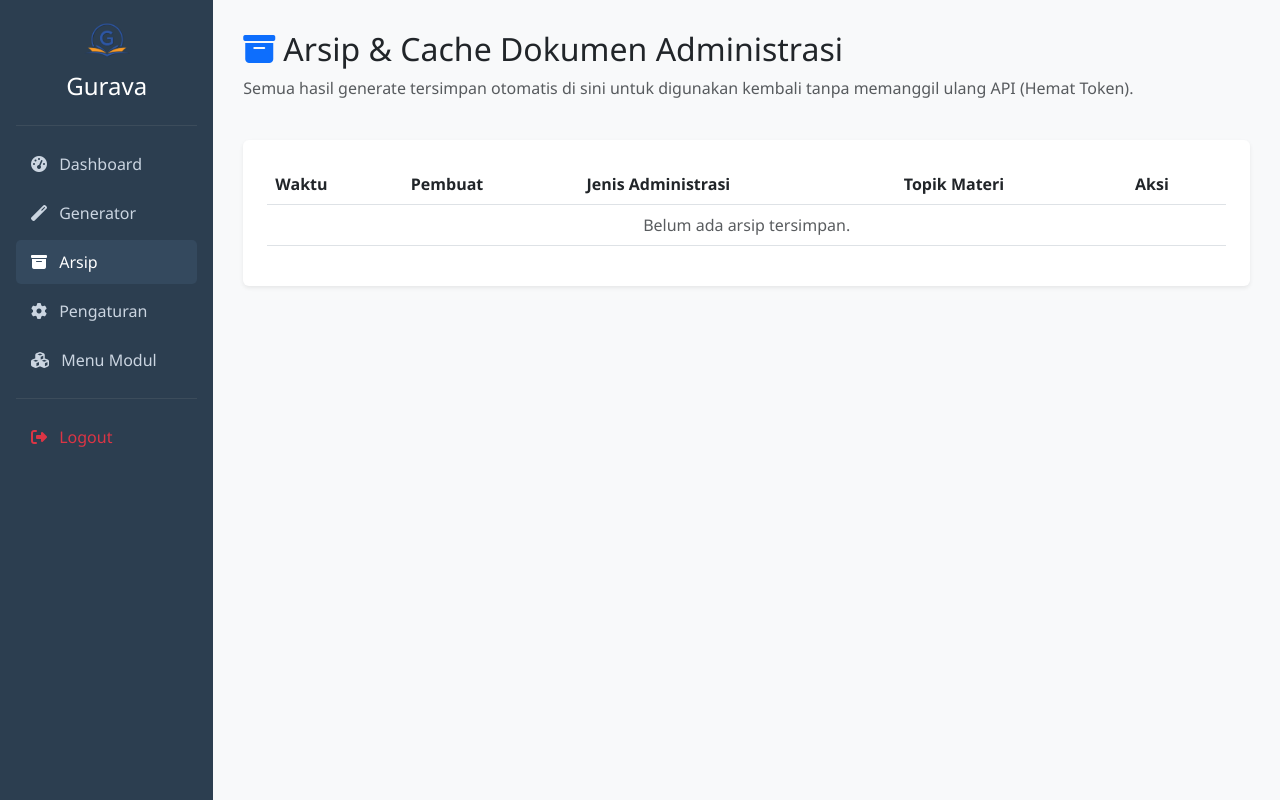
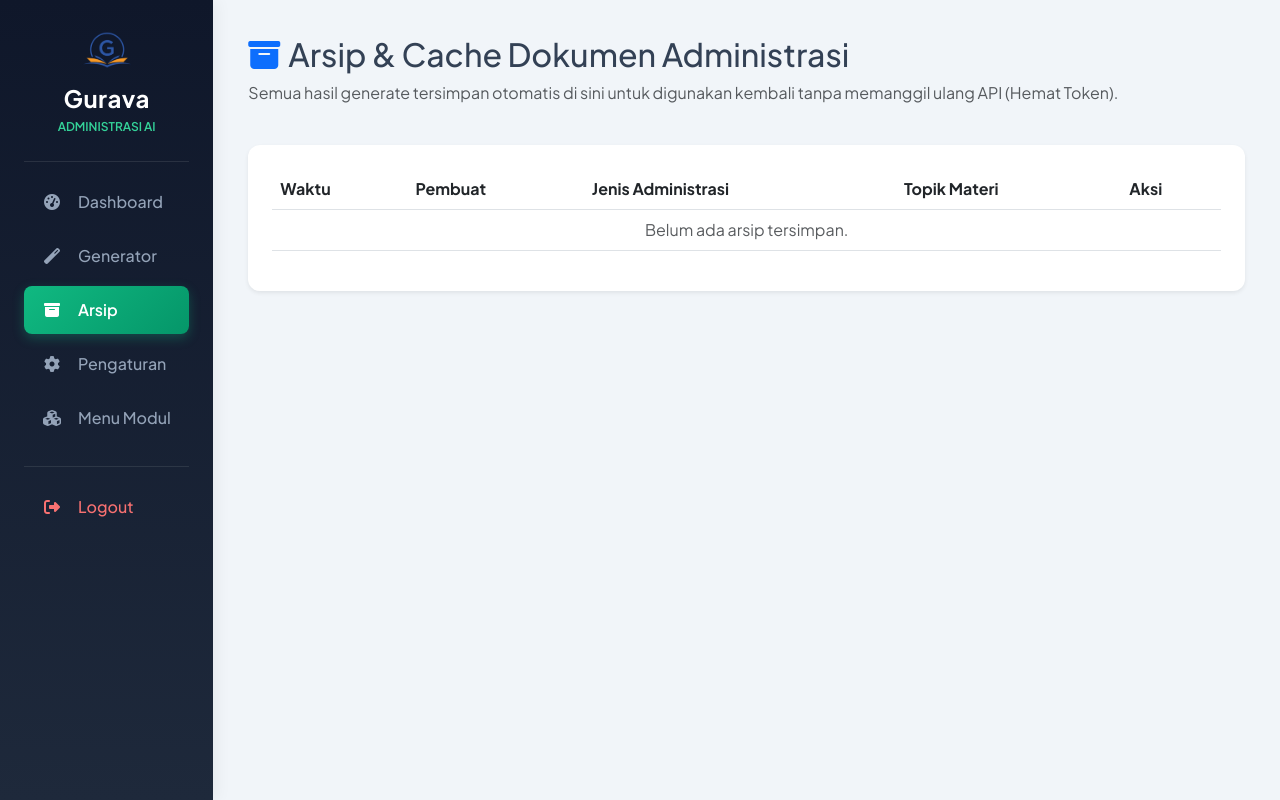
Before and after one commit to Aryanri/adminguru, a Flask app: page /arsip in a window 1280 px wide. Run offline with Flask 3, Linux system fonts and the light colour scheme; a user stored in the database is signed in.

Commit message:
Add files via upload

```diff
--- a/app.py
+++ b/app.py
@@ -13,13 +13,22 @@ from models import db, User, SchoolProfile, Teacher, Student, Archive, ActivityL
 
 app = Flask(__name__)
 app.config['SECRET_KEY'] = 'siap_administrasi_guru_2026_secret_key'
+database_url = os.environ.get('DATABASE_URL') or os.environ.get('POSTGRES_URL')
+if database_url:
+    if database_url.startswith("postgres://"):
+        database_url = database_url.replace("postgres://", "postgresql://", 1)
+    app.config['SQLALCHEMY_DATABASE_URI'] = database_url
+else:
+    if os.environ.get('VERCEL') or not os.access(os.path.dirname(__file__) or '.', os.W_OK):
+        app.config['SQLALCHEMY_DATABASE_URI'] = 'sqlite:////tmp/database.db'
+    else:
+        app.config['SQLALCHEMY_DATABASE_URI'] = 'sqlite:///database.db'
+
 if os.environ.get('VERCEL') or not os.access(os.path.dirname(__file__) or '.', os.W_OK):
     app.config['UPLOAD_FOLDER'] = '/tmp/uploads'
     app.instance_path = '/tmp'
-    app.config['SQLALCHEMY_DATABASE_URI'] = 'sqlite:////tmp/database.db'
 else:
     app.config['UPLOAD_FOLDER'] = 'uploads'
-    app.config['SQLALCHEMY_DATABASE_URI'] = 'sqlite:///database.db'
 
 app.config['SQLALCHEMY_TRACK_MODIFICATIONS'] = False
 
--- a/requirements.txt
+++ b/requirements.txt
@@ -6,3 +6,5 @@ pandas>=2.2.0
 openpyxl>=3.1.0
 python-docx>=1.1.0
 requests>=2.31.0
+
+psycopg2-binary==2.9.9
--- a/templates/base.html
+++ b/templates/base.html
@@ -3,22 +3,107 @@
 <head>
     <meta charset="UTF-8">
     <meta name="viewport" content="width=device-width, initial-scale=1.0">
-    <title>Gurava - Aplikasi Administrasi Mengajar</title>
+    <title>Gurava - Aplikasi Administrasi Mengajar & Generator AI</title>
     <link rel="icon" type="image/png" href="{{ url_for('static', filename='logo.png') }}">
     <link href="https://cdn.jsdelivr.net/npm/bootstrap@5.3.0/dist/css/bootstrap.min.css" rel="stylesheet">
     <link rel="stylesheet" href="https://cdnjs.cloudflare.com/ajax/libs/font-awesome/6.4.0/css/all.min.css">
+    <link href="https://fonts.googleapis.com/css2?family=Plus+Jakarta+Sans:wght@400;500;600;700&display=swap" rel="stylesheet">
     <style>
-        body { background-color: #f8f9fa; font-family: 'Segoe UI', Tahoma, Geneva, Verdana, sans-serif; }
-        .sidebar { min-height: 100vh; background: #2c3e50; color: #fff; }
-        .sidebar a { color: #cbd5e1; text-decoration: none; padding: 10px 15px; display: block; border-radius: 5px; margin-bottom: 5px; }
-        .sidebar a:hover, .sidebar a.active { background: #34495e; color: #fff; }
-        .main-content { padding: 30px; }
-        .card { border: none; box-shadow: 0 0.125rem 0.25rem rgba(0, 0,0.075, 0.075); margin-bottom: 20px; }
+        :root {
+            --primary-color: #0f172a;
+            --accent-color: #10b981;
+            --accent-hover: #059669;
+            --bg-body: #f1f5f9;
+        }
+        body {
+            background-color: var(--bg-body);
+            font-family: 'Plus Jakarta Sans', sans-serif;
+            color: #334155;
+        }
+        .sidebar {
+            min-height: 100vh;
+            background: linear-gradient(180deg, #0f172a 0%, #1e293b 100%);
+            color: #fff;
+            box-shadow: 4px 0 15px rgba(0, 0, 0, 0.05);
+            z-index: 100;
+        }
+        .sidebar a {
+            color: #94a3b8;
+            text-decoration: none;
+            padding: 12px 18px;
+            display: flex;
+            align-items: center;
+            border-radius: 8px;
+            margin-bottom: 6px;
+            font-weight: 500;
+            transition: all 0.25s ease;
+        }
+        .sidebar a:hover {
+            background: rgba(255, 255, 255, 0.08);
+            color: #fff;
+            transform: translateX(4px);
+        }
+        .sidebar a.active {
+            background: linear-gradient(135deg, #10b981 0%, #059669 100%);
+            color: #fff;
+            box-shadow: 0 4px 12px rgba(16, 185, 129, 0.3);
+            font-weight: 600;
+        }
+        .main-content {
+            padding: 35px;
+        }
+        .card {
+            border: none;
+            border-radius: 12px;
+            box-shadow: 0 4px 20px rgba(0, 0, 0, 0.03);
+            margin-bottom: 24px;
+            transition: transform 0.2s ease, box-shadow 0.2s ease;
+        }
+        .card:hover {
+            box-shadow: 0 6px 24px rgba(0, 0, 0, 0.06);
+        }
+        .btn-primary {
+            background-color: #0f172a;
+            border-color: #0f172a;
+            border-radius: 8px;
+            padding: 10px 20px;
+            font-weight: 600;
+            transition: all 0.2s;
+        }
+        .btn-primary:hover {
+            background-color: #1e293b;
+            border-color: #1e293b;
+            transform: translateY(-1px);
+        }
+        .btn-success {
+            background-color: #10b981;
+            border-color: #10b981;
+            border-radius: 8px;
+            font-weight: 600;
+        }
+        .btn-success:hover {
+            background-color: #059669;
+            border-color: #059669;
+        }
+        .form-control, .form-select {
+            border-radius: 8px;
+            padding: 10px 14px;
+            border: 1px solid #cbd5e1;
+        }
+        .form-control:focus, .form-select:focus {
+            border-color: #10b981;
+            box-shadow: 0 0 0 3px rgba(16, 185, 129, 0.15);
+        }
+        .badge {
+            font-weight: 500;
+            padding: 6px 12px;
+            border-radius: 6px;
+        }
     </style>
 </head>
 <body>
     {% if announcement and announcement.aktif and current_user.is_authenticated %}
-    <div class="alert alert-info alert-dismissible fade show m-0 text-center rounded-0" role="alert">
+    <div class="alert alert-info alert-dismissible fade show m-0 text-center rounded-0 py-2 border-0" style="background: #e0f2fe; color: #0369a1;" role="alert">
         <i class="fa fa-bullhorn me-2"></i> <b>Pemberitahuan Sistem:</b> {{ announcement.pesan }}
         <button type="button" class="btn-close" data-bs-dismiss="alert" aria-label="Close"></button>
     </div>
@@ -27,21 +112,22 @@
     <div class="container-fluid">
         <div class="row">
             {% if current_user.is_authenticated %}
-            <div class="col-md-2 sidebar p-3">
+            <div class="col-md-2 sidebar p-4">
                 <div class="text-center mb-4">
-                    <img src="{{ url_for('static', filename='logo.png') }}" alt="Gurava Logo" style="width: 48px; height: 48px; object-fit: contain;" class="mb-2">
-                    <h4 class="text-white m-0">Gurava</h4>
+                    <img src="{{ url_for('static', filename='logo.png') }}" alt="Gurava Logo" style="width: 52px; height: 52px; object-fit: contain;" class="mb-2">
+                    <h4 class="text-white fw-bold m-0" style="letter-spacing: 0.5px;">Gurava</h4>
+                    <span class="small text-emerald" style="color: #34d399; font-size: 0.75rem; font-weight: 600;">ADMINISTRASI AI</span>
                 </div>
-                <hr class="text-secondary">
-                <a href="{{ url_for('dashboard') }}" class="{% if request.endpoint == 'dashboard' %}active{% endif %}"><i class="fa fa-tachometer-alt me-2"></i> Dashboard</a>
-                <a href="{{ url_for('generator', modul_slug='hem') }}" class="{% if request.endpoint == 'generator' %}active{% endif %}"><i class="fa fa-magic me-2"></i> Generator</a>
-                <a href="{{ url_for('arsip') }}" class="{% if request.endpoint in ['arsip', 'arsip_detail'] %}active{% endif %}"><i class="fa fa-archive me-2"></i> Arsip</a>
-                <a href="{{ url_for('pengaturan') }}" class="{% if request.endpoint == 'pengaturan' %}active{% endif %}"><i class="fa fa-cog me-2"></i> Pengaturan</a>
+                <hr class="text-secondary opacity-25">
+                <a href="{{ url_for('dashboard') }}" class="{% if request.endpoint == 'dashboard' %}active{% endif %}"><i class="fa fa-tachometer-alt me-3 fa-fw"></i> Dashboard</a>
+                <a href="{{ url_for('generator', modul_slug='hem') }}" class="{% if request.endpoint == 'generator' %}active{% endif %}"><i class="fa fa-magic me-3 fa-fw"></i> Generator</a>
+                <a href="{{ url_for('arsip') }}" class="{% if request.endpoint in ['arsip', 'arsip_detail'] %}active{% endif %}"><i class="fa fa-archive me-3 fa-fw"></i> Arsip</a>
+                <a href="{{ url_for('pengaturan') }}" class="{% if request.endpoint == 'pengaturan' %}active{% endif %}"><i class="fa fa-cog me-3 fa-fw"></i> Pengaturan</a>
                 {% if current_user.role == 'superadmin' %}
-                <a href="{{ url_for('superadmin_modul') }}" class="{% if request.endpoint == 'superadmin_modul' %}active{% endif %}"><i class="fa fa-cubes me-2"></i> Menu Modul</a>
+                <a href="{{ url_for('superadmin_modul') }}" class="{% if request.endpoint == 'superadmin_modul' %}active{% endif %}"><i class="fa fa-cubes me-3 fa-fw"></i> Menu Modul</a>
                 {% endif %}
-                <hr class="text-secondary">
-                <a href="{{ url_for('logout') }}" class="text-danger"><i class="fa fa-sign-out-alt me-2"></i> Logout</a>
+                <hr class="text-secondary opacity-25 mt-4">
+                <a href="{{ url_for('logout') }}" class="text-danger mt-3" style="color: #f87171 !important;"><i class="fa fa-sign-out-alt me-3 fa-fw"></i> Logout</a>
             </div>
             <div class="col-md-10 main-content">
             {% else %}
@@ -51,7 +137,7 @@
                 {% with messages = get_flashed_messages(with_categories=true) %}
                   {% if messages %}
                     {% for category, message in messages %}
-                      <div class="alert alert-{{ category }} alert-dismissible fade show" role="alert">
+                      <div class="alert alert-{{ category }} alert-dismissible fade show shadow-sm border-0 mb-4" role="alert">
                         {{ message }}
                         <button type="button" class="btn-close" data-bs-dismiss="alert" aria-label="Close"></button>
                       </div>
@@ -64,5 +150,16 @@
         </div>
     </div>
     <script src="https://cdn.jsdelivr.net/npm/bootstrap@5.3.0/dist/js/bootstrap.bundle.min.js"></script>
+    <script>
+        document.addEventListener("DOMContentLoaded", function() {
+            setTimeout(function() {
+                var alerts = document.querySelectorAll('.alert');
+                alerts.forEach(function(alert) {
+                    var bsAlert = new bootstrap.Alert(alert);
+                    bsAlert.close();
+                });
+            }, 5000);
+        });
+    </script>
 </body>
 </html>
```
